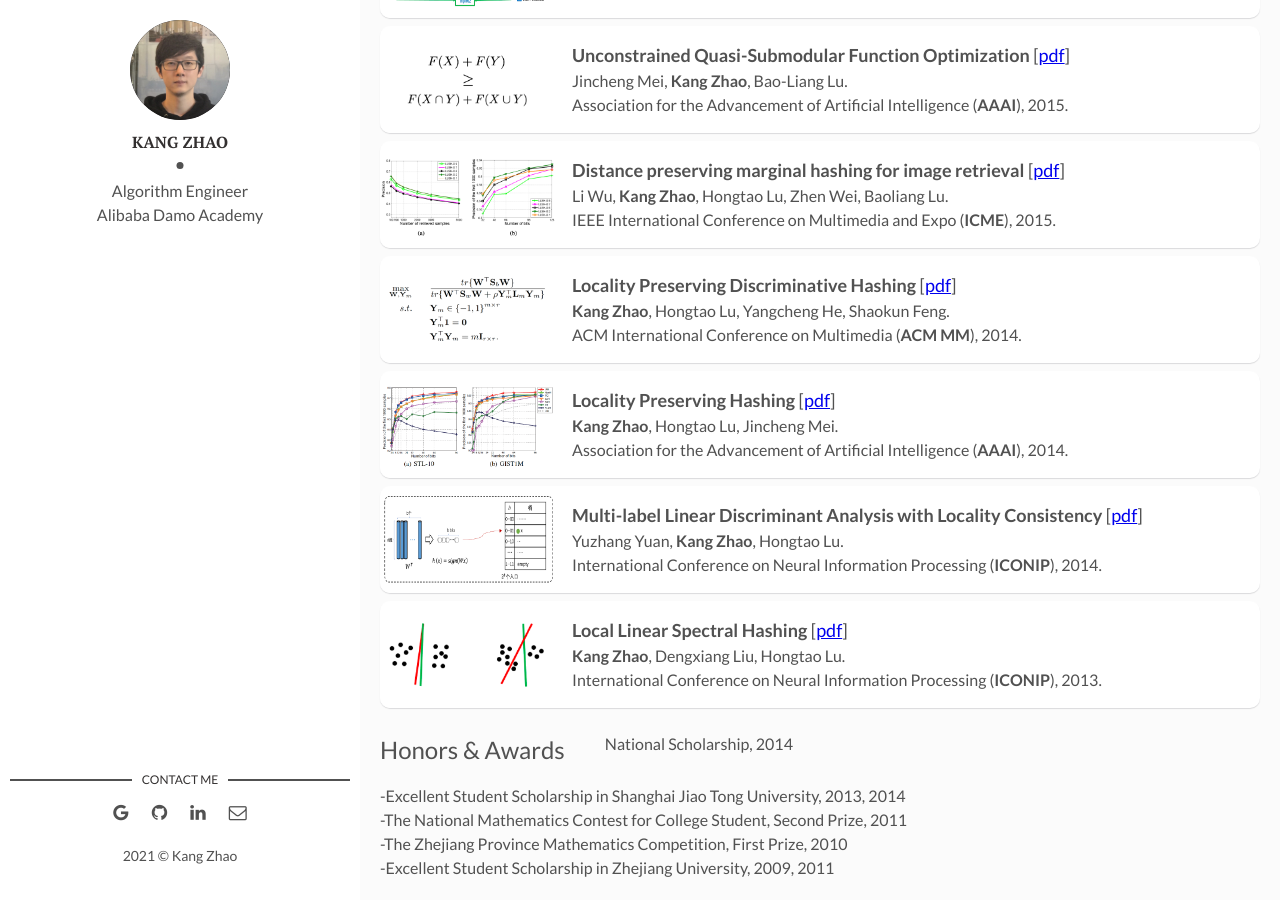
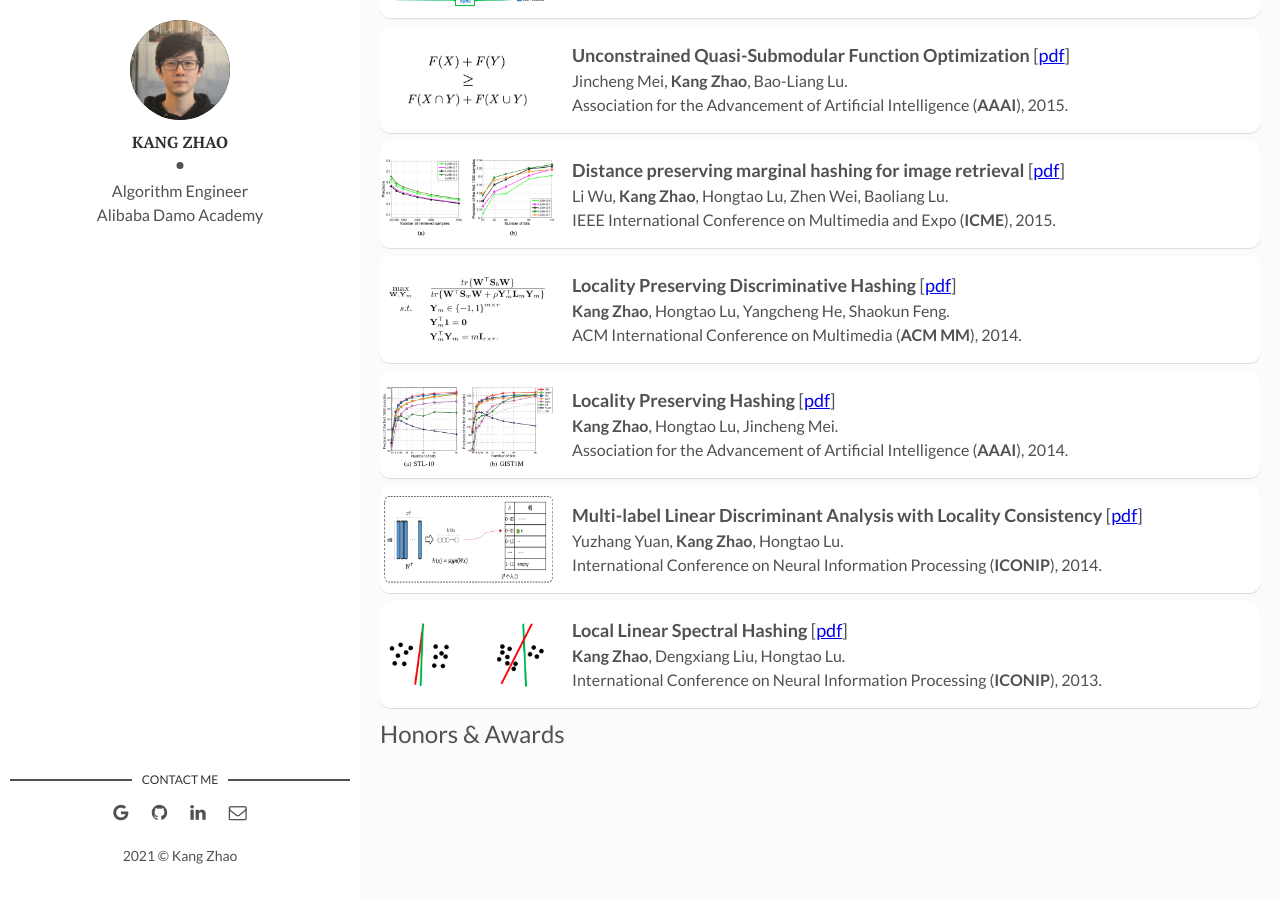
Before and after one commit to kangzhao2/kangzhao2.github.io, a Jekyll site: the page built from index.html, in a window 1280 px wide and 900 px high, scrolled down 1151 px. Built offline with Jekyll 4.4.1, drawn with Linux system fonts in a browser that asks for light colours; the list of posts is cut into pages by our own code.

Commit message:
Update index.html

```diff
--- a/index.html
+++ b/index.html
@@ -118,7 +118,9 @@ layout: main
 </article>
 {% endfor %}-->
 
-<body>
+<font size="5">Honors & Awards</font>
+
+<!-- <body>
 <p><font size="5">Honors & Awards</font> <br>
   <ul>National Scholarship, 2014</ul>
   -Excellent Student Scholarship in Shanghai Jiao Tong University, 2013, 2014<br>
@@ -126,6 +128,6 @@ layout: main
   -The Zhejiang Province Mathematics Competition, First Prize, 2010<br>
   -Excellent Student Scholarship in Zhejiang University, 2009, 2011
 </p>
-</body>
+</body> -->
 
 {% include pagination.html %}
```
